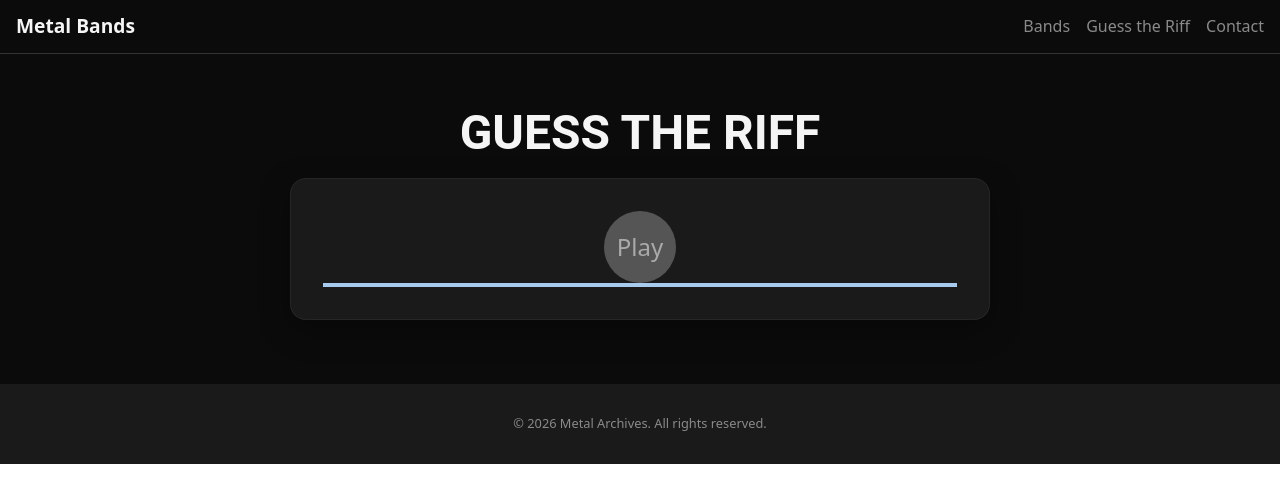
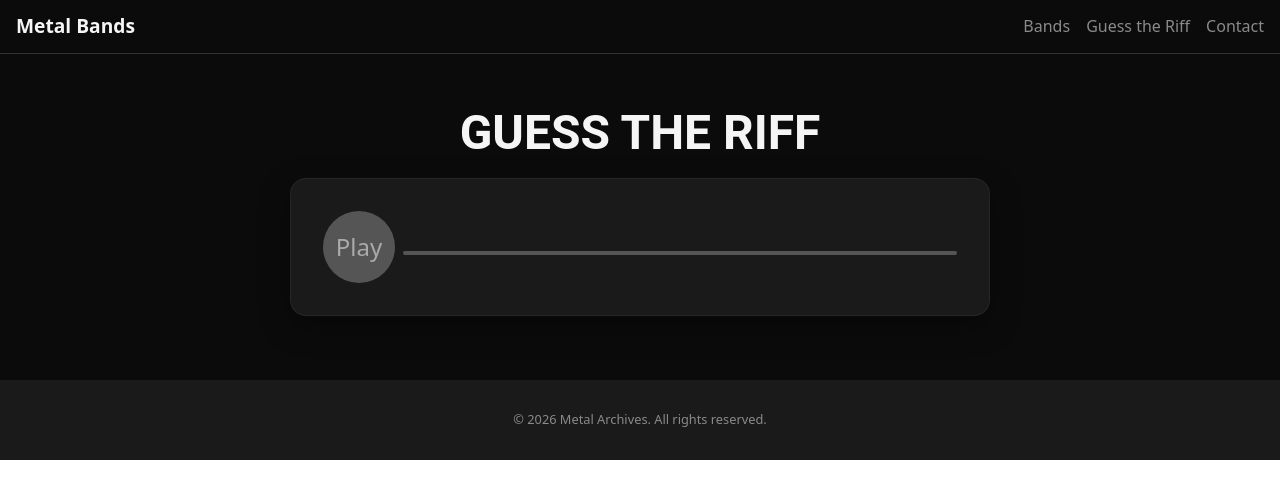
Before and after one commit to arielgomezmendez/metal-bands-app, a React (Vite) app: page /guess-the-riff in a window 1280 px wide. Shown: the top 502 px of the page. Built offline with nearby package versions, Linux system fonts and the light colour scheme; no server answers.

Commit message:
Improve the styles of LineProgress component

```diff
--- a/src/components/Player.tsx
+++ b/src/components/Player.tsx
@@ -23,11 +23,11 @@ const Player = ({
   handleAudio,
   isPlaying,
   duration,
-  timePorgress
+  timePorgress,
 }: PlayerPropsType) => {
   return (
     <>
-      <Box>
+      <Box className="flex flex-row gap-2 ">
         {selectedTrack?.preview && (
           <audio
             onLoadedMetadata={getTrackDuration} // Event of audio object that load the track metadata
@@ -59,6 +59,14 @@ const Player = ({
           {isPlaying ? "Pause" : "Play"}
         </IconButton>
         <LinearProgress
+          className="h-2 flex-1 mt-10"
+          sx={{
+            borderRadius: 4,
+            backgroundColor: "#555",
+            "& .MuiLinearProgress-bar": {
+              backgroundColor: "#D32F2F", //
+            },
+          }}
           value={duration ? (timePorgress / duration) * 100 : 0}
           variant="determinate"
           aria-label="Song playback progress bar"
--- a/src/pages/GuessTheRift.tsx
+++ b/src/pages/GuessTheRift.tsx
@@ -1,3 +1,7 @@
+/* https://spotify-server-rosy-delta.vercel.app/api/deezer-search */ // URL in Vercel
+
+/* "http://localhost:3000/api/deezer-search" */ // Local URL
+
 import {
   Card,
   CardContent,
@@ -23,7 +27,7 @@ const GuessTheRift = () => {
 
   const fetchDezeerData = async (): Promise<DeezerTrack[]> => {
     try {
-      const response = await fetch("http://localhost:3000/api/deezer-search");
+      const response = await fetch("https://spotify-server-rosy-delta.vercel.app/api/deezer-search");
       const data = await response.json();
       //Get a random track of the band
       if (data.length > 0) {
```
